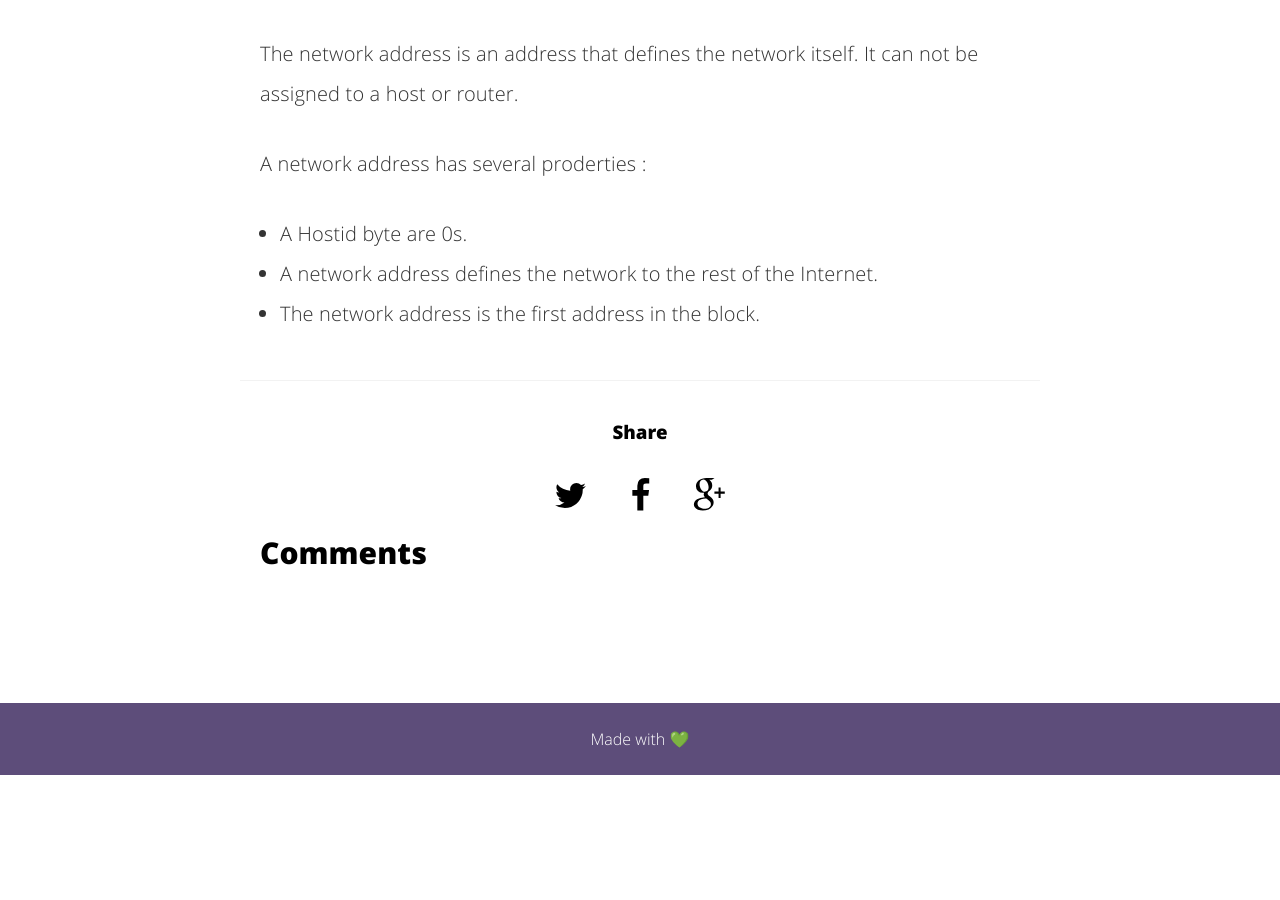
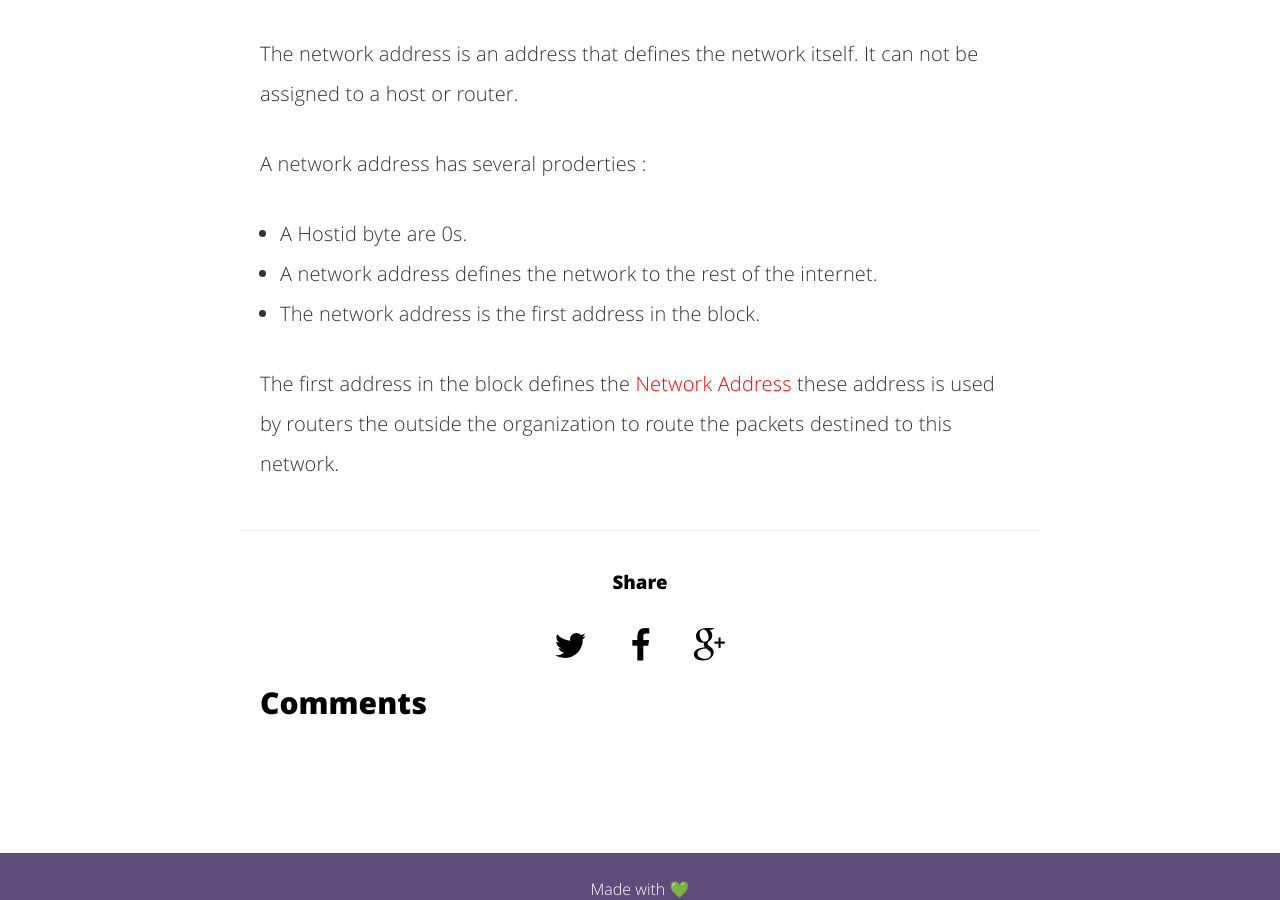
Before and after one commit to GSephrioth/gsephrioth.github.com, a Jekyll site: the page built from _posts/2017-01-19-Internet-communication-Class-Notes.md, in a window 1280 px wide and 900 px high, scrolled down 16979 px. Built offline with Jekyll 4.4.1, drawn with Linux system fonts in a browser that asks for light colours; comment, search, counter and statistics services are not loaded; before the commit the page ends 17754 px from its top, so only the background shows below that.

Commit message:
Updated TCP/IP protocol suite
-updated lecture 9

```diff
--- a/_posts/2017-01-19-Internet-communication-Class-Notes.md
+++ b/_posts/2017-01-19-Internet-communication-Class-Notes.md
@@ -327,5 +327,7 @@ The network address is an address that defines the network itself. It can not be
 A network address has several proderties :
 
 * A Hostid byte are 0s.
-* A network address defines the network to the rest of the Internet.
+* A network address defines the network to the rest of the internet.
 * The network address is the first address in the block.
+
+The first address in the block defines the <label style="color:red">Network Address</label> these address is used by routers the outside the organization to route the packets destined to this network.
```
